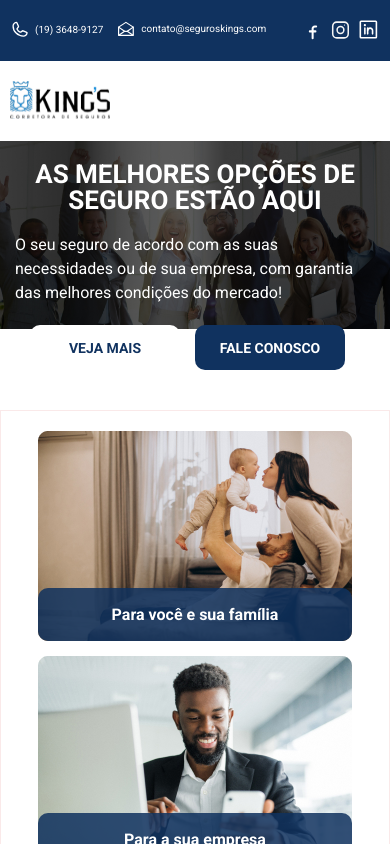
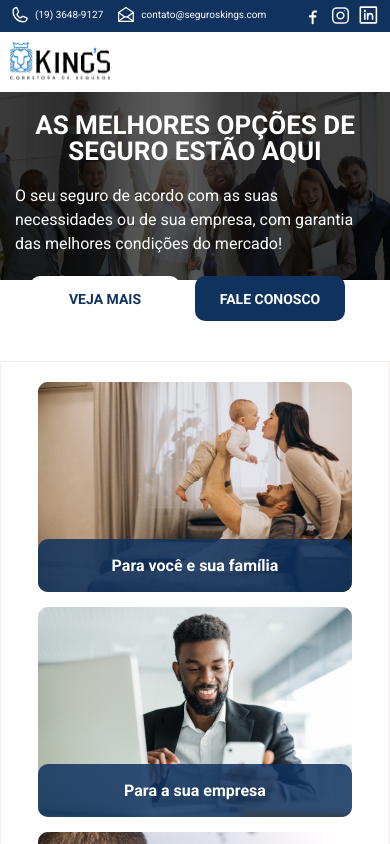
Before and after one commit to tiagopires123/kingscorretora, a React (Vite) app: page / in a window 390 px wide. Shown: the top 844 px of the page. Built offline with nearby package versions, Linux system fonts and the light colour scheme.

Commit message:
Working on mobile layout

```diff
--- a/src/components/Header.css
+++ b/src/components/Header.css
@@ -47,6 +47,7 @@
   .speechbar{
     padding: 0 10px;
     box-sizing: border-box;
+    height: 32px;
   }
   .contact a {
     margin-right: 13px;
@@ -57,7 +58,7 @@
   }
   .header .logo-menu {
     padding: 0 10px;
-    height: 80px;
+    height: 60px;
   }
   .logo-menu img {
     max-width: 100px
```
